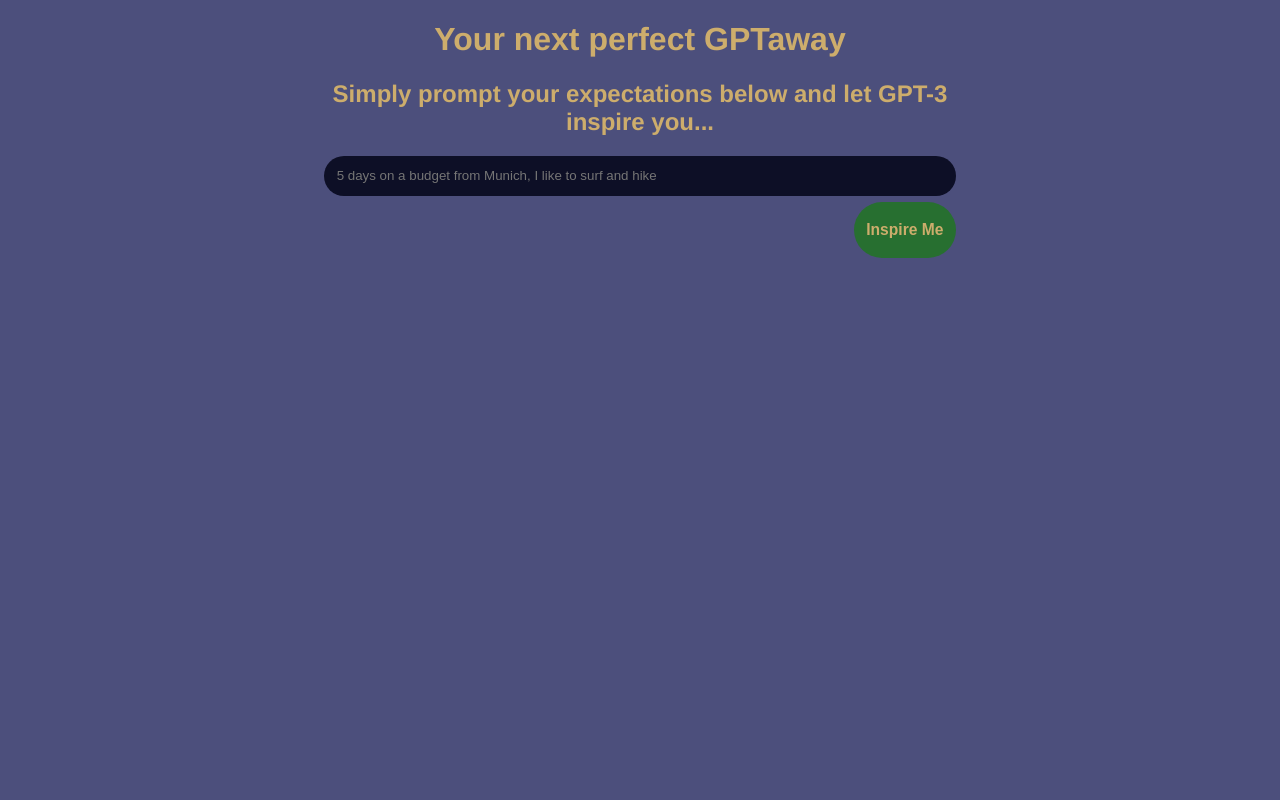
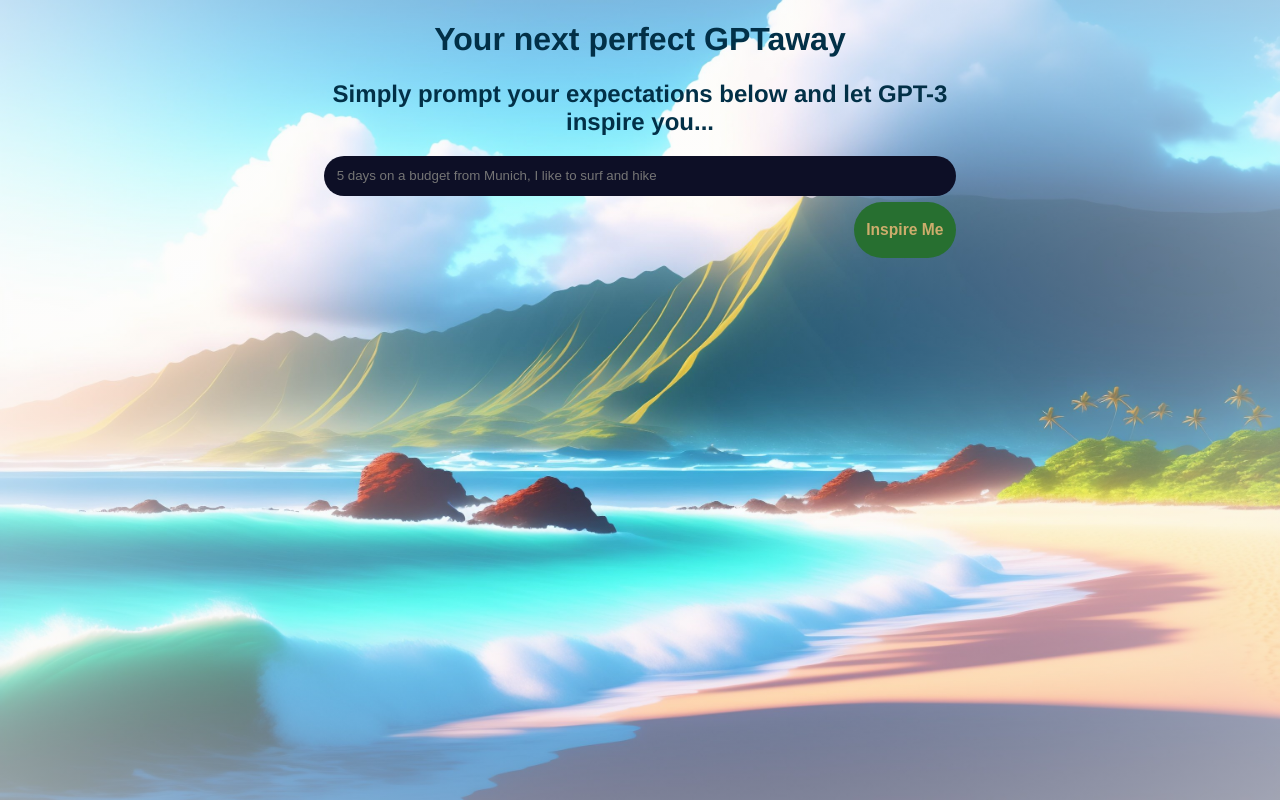
Before and after one commit to maxmynter/gpt3-vaction-planner, a Next.js app: page / in a window 1280 px wide. Built offline with nearby package versions, Linux system fonts and the light colour scheme.

Commit message:
Style Background Image

```diff
--- a/pages/styles.css
+++ b/pages/styles.css
@@ -1,7 +1,18 @@
+html {
+  background: radial-gradient(rgba(255, 255, 255, 0), rgba(250, 250, 250, 0.6))
+      no-repeat center center fixed,
+    url("../resources/images/VacationBackground.jpg") no-repeat center center
+      fixed;
+  -webkit-background-size: cover;
+  -moz-background-size: cover;
+  -o-background-size: cover;
+  background-size: cover;
+}
+
 body {
   font-family: Helvetica, Sans-Serif;
-  color: #cdad6c;
-  background-color: #4c4f7c;
+  color: #023047;
+  background: transparent;
 }
 
 .root {
```
Also changed, not shown: pages/api/getGPTAnswer.js (+6 -8 lines), resources/images/VacationBackground.jpg (added).
